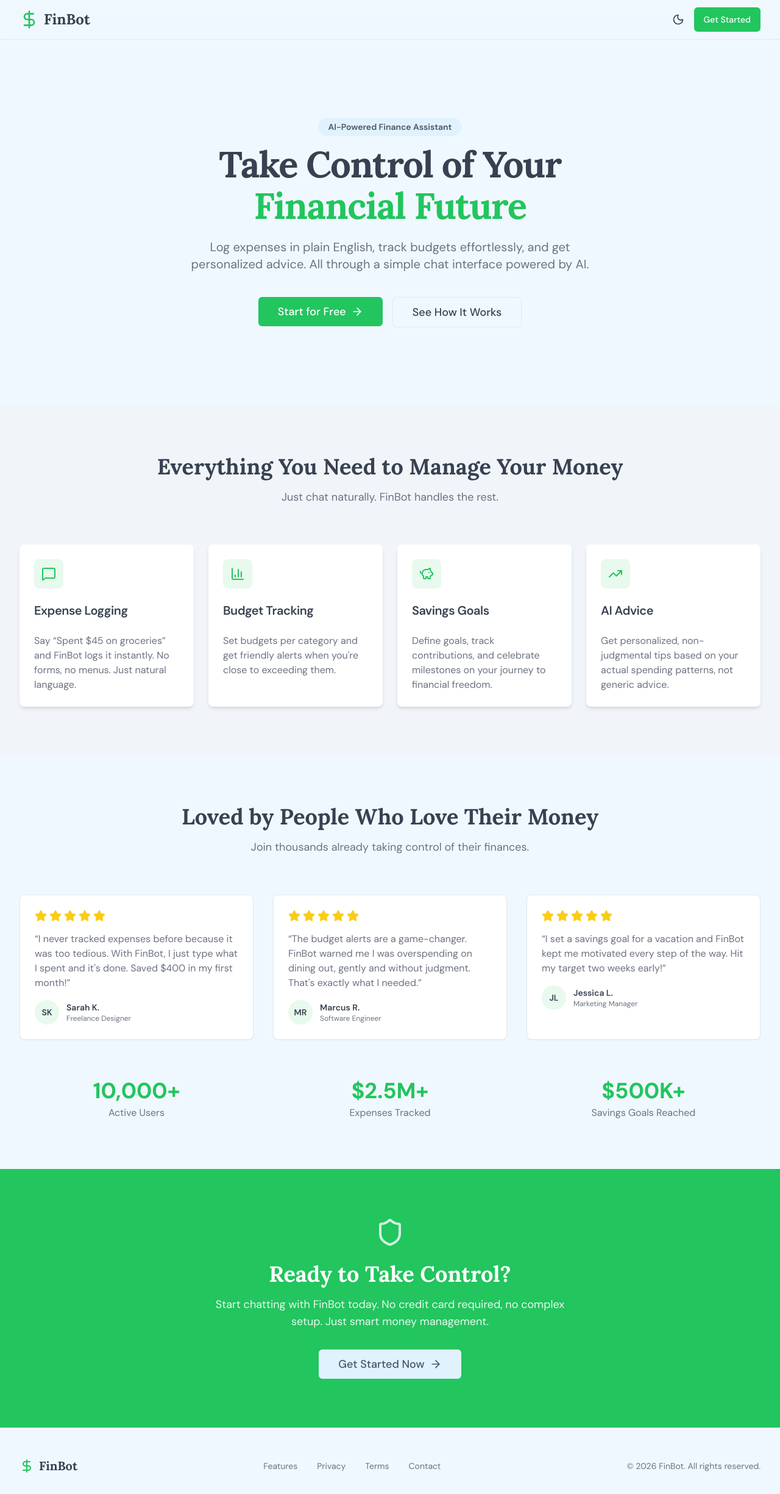
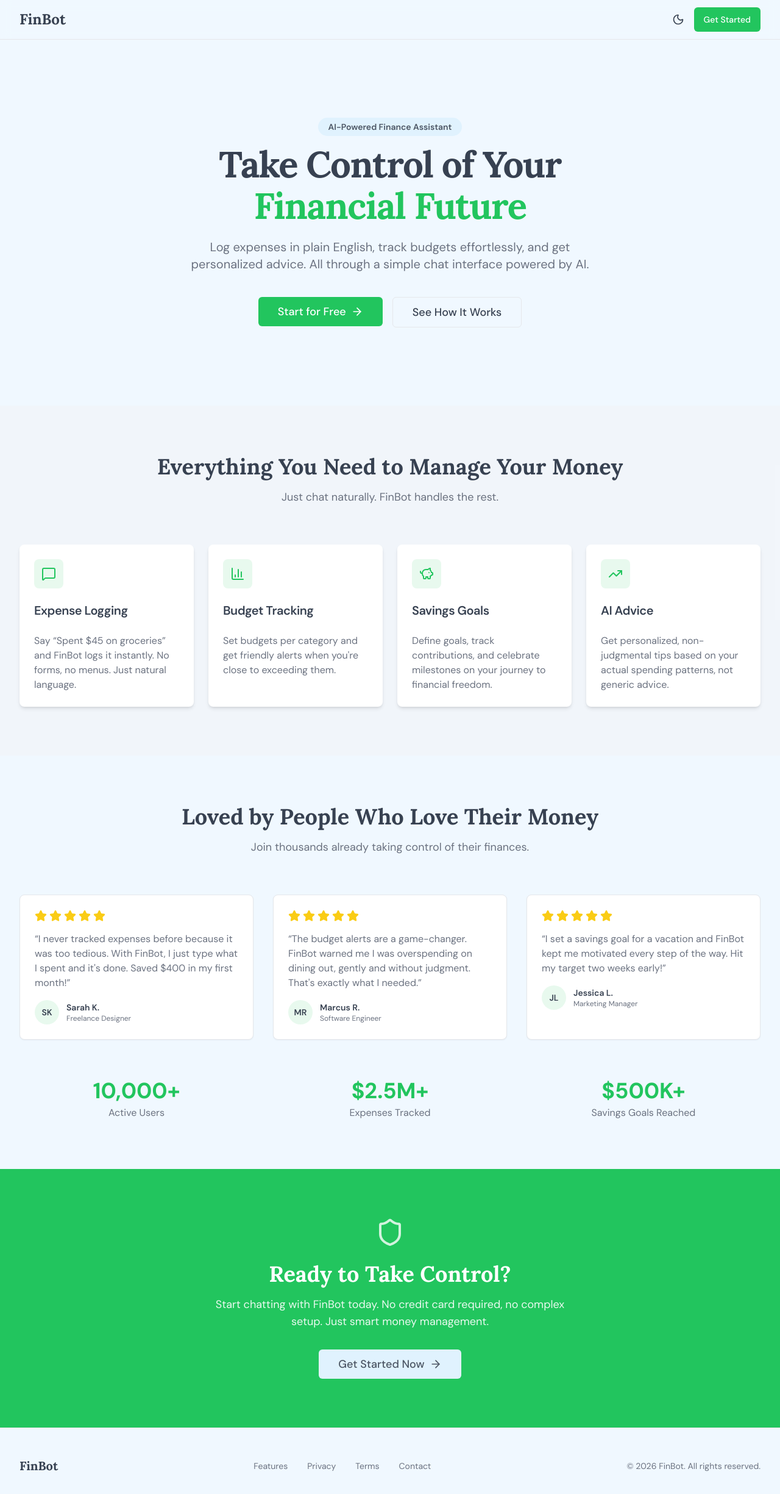
Before and after one commit to Dominion116/frontend, a Next.js app: page / in a window 1280 px wide. Shown: the top 2450 px of the page at 61% size. Built offline with nearby package versions, Linux system fonts and the light colour scheme.

Commit message:
refactor: remove DollarSign icon from ChatPage and LandingPage for cleaner UI

```diff
--- a/src/app/chat/page.tsx
+++ b/src/app/chat/page.tsx
@@ -14,7 +14,7 @@ import {
 } from "@/components/ui/select";
 import { DarkModeToggle } from "@/components/dark-mode-toggle";
 import { Separator } from "@/components/ui/separator";
-import { Send, DollarSign, Bot, User } from "lucide-react";
+import { Send, Bot, User } from "lucide-react";
 import { Sidebar } from "@/components/chat/sidebar";
 import {
   sendMessage,
@@ -109,9 +109,6 @@ export default function ChatPage() {
         {/* Chat Header */}
         <div className="border-b px-6 py-3 flex items-center justify-between bg-background">
           <div className="flex items-center gap-3">
-            <div className="h-9 w-9 rounded-full bg-primary flex items-center justify-center">
-              <DollarSign className="h-5 w-5 text-primary-foreground" />
-            </div>
             <div>
               <h1 className="font-semibold text-lg font-serif">FinBot</h1>
               <p className="text-xs text-muted-foreground">Your personal finance assistant</p>
--- a/src/app/page.tsx
+++ b/src/app/page.tsx
@@ -4,7 +4,6 @@ import { Card, CardContent, CardHeader, CardTitle } from "@/components/ui/card";
 import { Badge } from "@/components/ui/badge";
 import { DarkModeToggle } from "@/components/dark-mode-toggle";
 import {
-  DollarSign,
   PiggyBank,
   BarChart3,
   MessageSquare,
@@ -22,7 +21,6 @@ export default function LandingPage() {
         <div className="max-w-7xl mx-auto px-4 sm:px-6 lg:px-8">
           <div className="flex justify-between items-center h-16">
             <div className="flex items-center gap-2">
-              <DollarSign className="h-8 w-8 text-primary" />
               <span className="text-2xl font-bold font-serif">FinBot</span>
             </div>
             <div className="flex items-center gap-2">
@@ -269,7 +267,6 @@ export default function LandingPage() {
         <div className="max-w-7xl mx-auto px-4 sm:px-6 lg:px-8">
           <div className="flex flex-col md:flex-row justify-between items-center gap-6">
             <div className="flex items-center gap-2">
-              <DollarSign className="h-6 w-6 text-primary" />
               <span className="text-xl font-bold font-serif">FinBot</span>
             </div>
             <div className="flex gap-8 text-sm text-muted-foreground">
```
